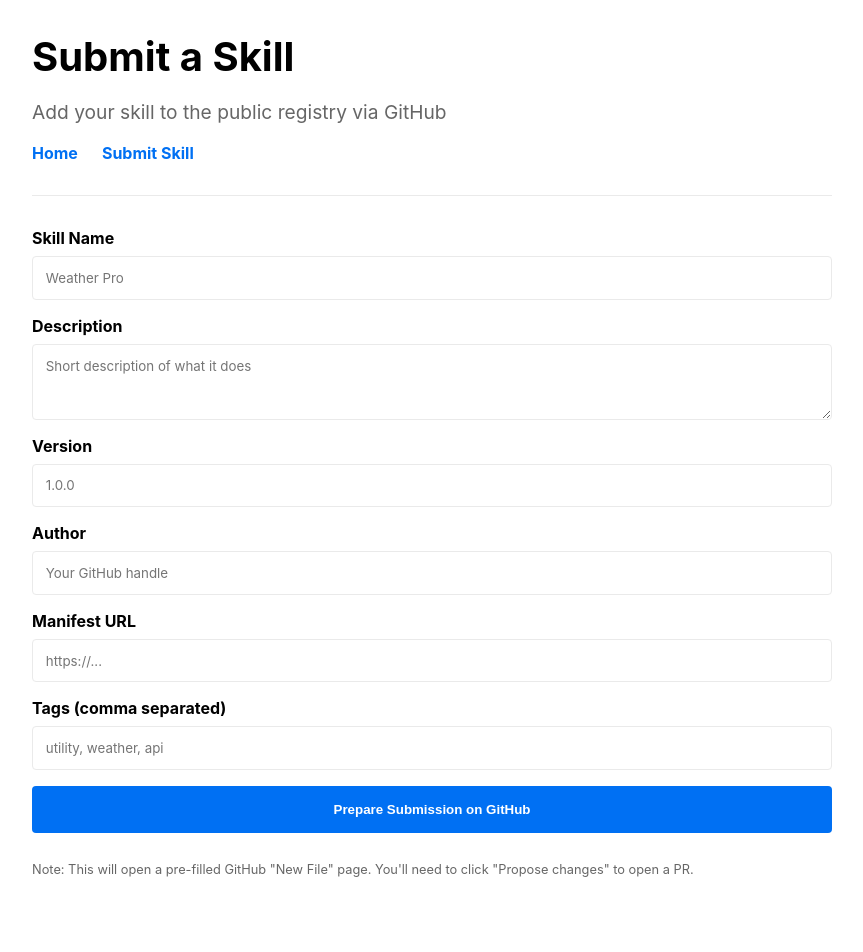
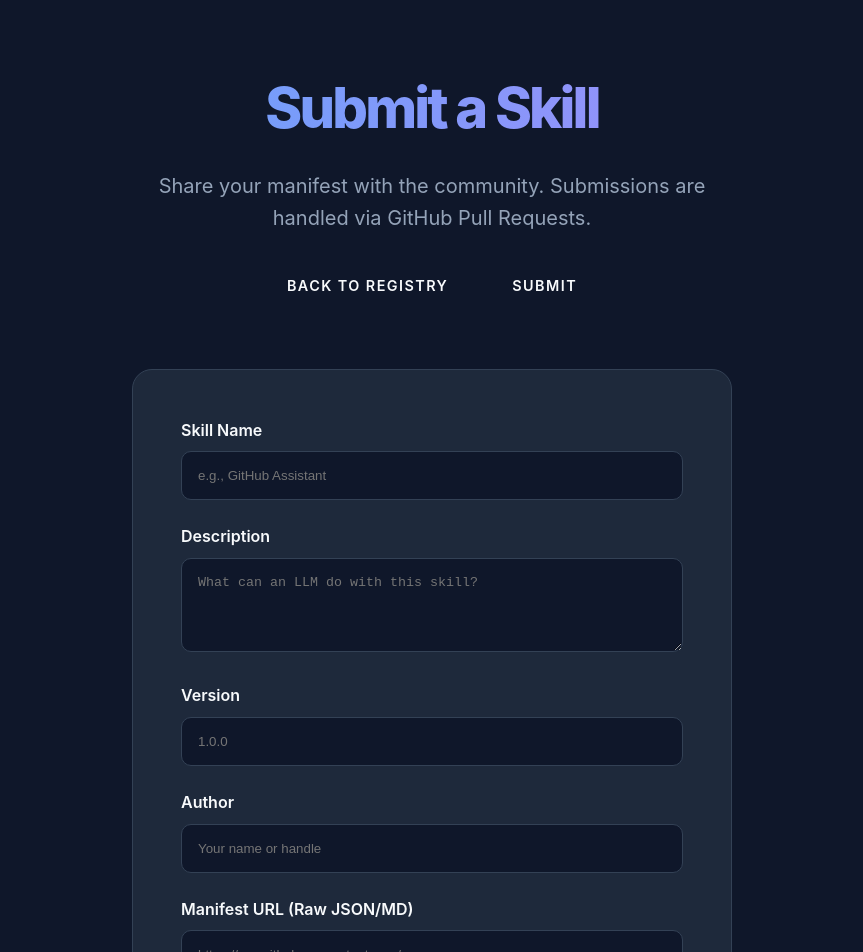
Before and after one commit to kikoso/llm-skills-registry, a Next.js app: page /submit in a window 1280 px wide. Shown: the top 952 px of the page, without its empty margins (208-1071 px from the left). Before the commit the page ends 922 px from the top, so only its background shows below. Built offline with nearby package versions, Linux system fonts and the light colour scheme.

Commit message:
Rebrand to FindSkills.dev and apply professional dark design

```diff
--- a/next.config.mjs
+++ b/next.config.mjs
@@ -2,7 +2,8 @@
 const nextConfig = {
   output: 'export',
   distDir: 'out',
-  basePath: '/llm-skills-registry',
+  // On a custom domain like findskills.dev, we usually don't need a basePath
+  // unless it's hosted in a subdirectory. Assuming root for the new domain.
   images: {
     unoptimized: true,
   },
--- a/package.json
+++ b/package.json
@@ -1,5 +1,5 @@
 {
-  "name": "llm-skills-registry",
+  "name": "findskills-dev",
   "version": "1.0.0",
   "scripts": {
     "dev": "npm run generate-registry && next dev",
--- a/src/pages/submit.js
+++ b/src/pages/submit.js
@@ -2,8 +2,6 @@ import Head from 'next/head';
 import Link from 'next/link';
 
 export default function Submit() {
-  const GITHUB_REPO = 'https://github.com/kikoso/llm-skills-registry/new/main/skills';
-
   const generateGitHubUrl = (e) => {
     e.preventDefault();
     const formData = new FormData(e.target);
@@ -21,15 +19,15 @@ export default function Submit() {
   return (
     <div className="container">
       <Head>
-        <title>Submit Skill - LLM Skills Registry</title>
+        <title>Submit Skill | FindSkills.dev</title>
       </Head>
 
       <header>
         <h1>Submit a Skill</h1>
-        <p className="subtitle">Add your skill to the public registry via GitHub</p>
+        <p className="subtitle">Share your manifest with the community. Submissions are handled via GitHub Pull Requests.</p>
         <nav className="nav">
-          <Link href="/">Home</Link>
-          <Link href="/submit">Submit Skill</Link>
+          <Link href="/">Back to Registry</Link>
+          <Link href="/submit">Submit</Link>
         </nav>
       </header>
 
@@ -37,11 +35,11 @@ export default function Submit() {
         <form className="submit-form" onSubmit={generateGitHubUrl}>
           <div className="form-group">
             <label>Skill Name</label>
-            <input name="name" placeholder="Weather Pro" required />
+            <input name="name" placeholder="e.g., GitHub Assistant" required />
           </div>
           <div className="form-group">
             <label>Description</label>
-            <textarea name="description" placeholder="Short description of what it does" required rows="3" />
+            <textarea name="description" placeholder="What can an LLM do with this skill?" required rows="4" />
           </div>
           <div className="form-group">
             <label>Version</label>
@@ -49,19 +47,25 @@ export default function Submit() {
           </div>
           <div className="form-group">
             <label>Author</label>
-            <input name="author" placeholder="Your GitHub handle" required />
+            <input name="author" placeholder="Your name or handle" required />
           </div>
           <div className="form-group">
-            <label>Manifest URL</label>
-            <input name="manifestUrl" placeholder="https://..." type="url" required />
+            <label>Manifest URL (Raw JSON/MD)</label>
+            <input name="manifestUrl" placeholder="https://raw.githubusercontent.com/..." type="url" required />
+          </div>
+          <div className="form-group">
+            <label>Documentation URL (Optional)</label>
+            <input name="homepageUrl" placeholder="https://github.com/your-repo" type="url" />
           </div>
           <div className="form-group">
             <label>Tags (comma separated)</label>
-            <input name="tags" placeholder="utility, weather, api" />
+            <input name="tags" placeholder="productivity, dev-tools, web" />
           </div>
-          <button type="submit">Prepare Submission on GitHub</button>
-          <p style={{ fontSize: '0.8rem', color: '#666' }}>
-            Note: This will open a pre-filled GitHub "New File" page. You'll need to click "Propose changes" to open a PR.
+
+          <button type="submit" className="submit-btn">Propose Skill on GitHub</button>
+
+          <p style={{ fontSize: '0.85rem', color: 'var(--text-secondary)', marginTop: '1.5rem', textAlign: 'center' }}>
+            This will open a pre-filled GitHub page. Click <strong>"Propose changes"</strong> to initiate a review.
           </p>
         </form>
       </main>
--- a/src/styles/globals.css
+++ b/src/styles/globals.css
@@ -1,192 +1,279 @@
 :root {
-  --primary: #0070f3;
-  --bg: #ffffff;
-  --text: #000000;
-  --gray: #666666;
-  --border: #eaeaea;
+  --primary: #3b82f6;
+  --primary-hover: #2563eb;
+  --bg: #0f172a;
+  --bg-secondary: #1e293b;
+  --text: #f8fafc;
+  --text-secondary: #94a3b8;
+  --border: #334155;
+  --accent: #8b5cf6;
+  --card-shadow: 0 4px 6px -1px rgb(0 0 0 / 0.1), 0 2px 4px -2px rgb(0 0 0 / 0.1);
+}
+
+* {
+  box-sizing: border-box;
 }
 
 body {
   margin: 0;
-  font-family: -apple-system, BlinkMacSystemFont, "Segoe UI", Roboto, "Helvetica Neue", Arial, sans-serif;
+  font-family: 'Inter', -apple-system, BlinkMacSystemFont, "Segoe UI", Roboto, sans-serif;
   background: var(--bg);
+  color: var(--text);
+  line-height: 1.6;
+}
+
+.container {
+  max-width: 1000px;
+  margin: 0 auto;
+  padding: 4rem 2rem;
+}
+
+header {
+  text-align: center;
+  margin-bottom: 4rem;
+}
+
+h1 {
+  font-size: 3.5rem;
+  font-weight: 800;
+  margin: 0;
+  background: linear-gradient(to right, #60a5fa, #a78bfa);
+  -webkit-background-clip: text;
+  -webkit-text-fill-color: transparent;
+  letter-spacing: -0.05em;
+}
+
+.subtitle {
+  color: var(--text-secondary);
+  font-size: 1.25rem;
+  margin-top: 1rem;
+  max-width: 600px;
+  margin-left: auto;
+  margin-right: auto;
+}
+
+.nav {
+  margin-top: 2rem;
+  display: flex;
+  justify-content: center;
+  gap: 2rem;
+}
+
+.nav a {
+  text-decoration: none;
+  color: var(--text);
+  font-weight: 600;
+  font-size: 0.9rem;
+  text-transform: uppercase;
+  letter-spacing: 0.1em;
+  padding: 0.5rem 1rem;
+  border-radius: 6px;
+  transition: background 0.2s;
+}
+
+.nav a:hover {
+  background: var(--bg-secondary);
+}
+
+.filters {
+  margin-bottom: 3rem;
+  display: flex;
+  flex-direction: column;
+  gap: 1.5rem;
+  background: var(--bg-secondary);
+  padding: 2rem;
+  border-radius: 16px;
+  border: 1px solid var(--border);
+}
+
+.search-input {
+  width: 100%;
+  padding: 1.25rem 1.5rem;
+  background: var(--bg);
+  border: 1px solid var(--border);
+  border-radius: 12px;
+  color: white;
+  font-size: 1.1rem;
+  transition: border-color 0.2s, box-shadow 0.2s;
+}
+
+.search-input:focus {
+  outline: none;
+  border-color: var(--primary);
+  box-shadow: 0 0 0 3px rgba(59, 130, 246, 0.2);
+}
+
+.tag-filters {
+  display: flex;
+  flex-wrap: wrap;
+  gap: 0.75rem;
+}
+
+.tag-btn {
+  padding: 0.6rem 1.2rem;
+  background: var(--bg);
+  color: var(--text-secondary);
+  border: 1px solid var(--border);
+  border-radius: 99px;
+  font-size: 0.85rem;
+  font-weight: 500;
+  cursor: pointer;
+  transition: all 0.2s;
+}
+
+.tag-btn:hover {
+  border-color: var(--text-secondary);
   color: var(--text);
 }
 
-.container {
-  max-width: 800px;
-  margin: 0 auto;
-  padding: 2rem;
-}
-
-header {
-  border-bottom: 1px solid var(--border);
-  padding-bottom: 2rem;
-  margin-bottom: 2rem;
-}
-
-h1 {
-  font-size: 2.5rem;
-  margin: 0;
-}
-
-.subtitle {
-  color: var(--gray);
-  font-size: 1.2rem;
+.tag-btn.active {
+  background: var(--primary);
+  border-color: var(--primary);
+  color: white;
 }
 
 .skill-list {
   display: grid;
-  gap: 1.5rem;
+  grid-template-columns: repeat(auto-fill, minmax(300px, 1fr));
+  gap: 2rem;
 }
 
 .skill-card {
+  background: var(--bg-secondary);
   border: 1px solid var(--border);
-  padding: 1.5rem;
-  border-radius: 8px;
-  transition: border-color 0.2s;
+  padding: 2rem;
+  border-radius: 16px;
+  display: flex;
+  flex-direction: column;
+  transition: transform 0.2s, border-color 0.2s;
 }
 
 .skill-card:hover {
+  transform: translateY(-4px);
   border-color: var(--primary);
 }
 
 .skill-name {
   font-size: 1.5rem;
-  font-weight: bold;
-  color: var(--primary);
-  margin-bottom: 0.5rem;
+  font-weight: 700;
+  margin-bottom: 0.75rem;
+  color: white;
+}
+
+.skill-card p {
+  color: var(--text-secondary);
+  font-size: 0.95rem;
+  flex-grow: 1;
+  margin-bottom: 1.5rem;
 }
 
 .tag {
   display: inline-block;
-  background: #f0f0f0;
-  padding: 0.2rem 0.5rem;
-  border-radius: 4px;
-  font-size: 0.8rem;
+  background: rgba(59, 130, 246, 0.1);
+  color: var(--primary);
+  padding: 0.25rem 0.75rem;
+  border-radius: 6px;
+  font-size: 0.75rem;
+  font-weight: 600;
   margin-right: 0.5rem;
-  color: #333;
-}
-
-.nav {
-  margin-top: 1rem;
-}
-
-.nav a {
-  text-decoration: none;
-  color: var(--primary);
-  font-weight: bold;
-  margin-right: 1.5rem;
-}
-
-.submit-form {
-  display: flex;
-  flex-direction: column;
-  gap: 1rem;
-}
-
-.form-group {
-  display: flex;
-  flex-direction: column;
-}
-
-label {
-  font-weight: bold;
   margin-bottom: 0.5rem;
-}
-
-input, textarea {
-  padding: 0.8rem;
-  border: 1px solid var(--border);
-  border-radius: 4px;
-  font-family: inherit;
-}
-
-button {
-  padding: 1rem;
-  background: var(--primary);
-  color: white;
-  border: none;
-  border-radius: 4px;
-  cursor: pointer;
-  font-weight: bold;
-}
-
-.filters {
-  margin-bottom: 2rem;
-  display: flex;
-  flex-direction: column;
-  gap: 1rem;
-}
-
-.search-input {
-  width: 100%;
-  padding: 1rem;
-  border: 1px solid var(--border);
-  border-radius: 8px;
-  font-size: 1.1rem;
-  box-sizing: border-box;
-}
-
-.tag-filters {
-  display: flex;
-  flex-wrap: wrap;
-  gap: 0.5rem;
-}
-
-.tag-btn {
-  padding: 0.5rem 1rem;
-  background: #f0f0f0;
-  color: #333;
-  border-radius: 20px;
-  font-size: 0.9rem;
-  font-weight: 500;
-  transition: all 0.2s;
-  cursor: pointer;
-}
-
-.tag-btn:hover {
-  background: #e0e0e0;
-}
-
-.tag-btn.active {
-  background: var(--primary);
-  color: white;
-}
-
-.results-meta {
-  font-size: 0.9rem;
-  color: var(--gray);
-  margin-bottom: 1rem;
+  text-transform: uppercase;
 }
 
 .skill-actions {
   display: flex;
-  gap: 0.5rem;
-  margin-top: 1rem;
+  flex-wrap: wrap;
+  gap: 0.75rem;
+  margin-top: 1.5rem;
 }
 
 .action-btn {
-  padding: 0.5rem 1rem;
-  border-radius: 4px;
+  padding: 0.75rem 1rem;
+  border-radius: 8px;
   font-size: 0.85rem;
   font-weight: 600;
   text-decoration: none;
   cursor: pointer;
-  transition: opacity 0.2s;
-  border: none;
+  transition: all 0.2s;
+  border: 1px solid var(--border);
+  display: flex;
+  align-items: center;
+  justify-content: center;
 }
 
 .action-btn.primary {
   background: var(--primary);
   color: white;
+  border-color: var(--primary);
+  flex: 2;
+}
+
+.action-btn.primary:hover {
+  background: var(--primary-hover);
 }
 
 .action-btn.secondary {
-  background: #f0f0f0;
-  color: #333;
+  background: transparent;
+  color: var(--text);
+  flex: 1;
 }
 
-.action-btn:hover {
-  opacity: 0.8;
+.action-btn.secondary:hover {
+  background: var(--border);
 }
+
+.footer-meta {
+  margin-top: 1.5rem;
+  padding-top: 1.5rem;
+  border-top: 1px solid var(--border);
+  font-size: 0.8rem;
+  color: var(--text-secondary);
+  display: flex;
+  justify-content: space-between;
+}
+
+.results-meta {
+  margin-bottom: 1.5rem;
+  font-weight: 600;
+  color: var(--text-secondary);
+}
+
+/* Submission Form specific */
+.submit-form {
+  background: var(--bg-secondary);
+  padding: 3rem;
+  border-radius: 20px;
+  border: 1px solid var(--border);
+  max-width: 600px;
+  margin: 0 auto;
+}
+
+.form-group label {
+  display: block;
+  margin-bottom: 0.5rem;
+  font-weight: 600;
+  color: var(--text);
+}
+
+.form-group input, .form-group textarea {
+  width: 100%;
+  background: var(--bg);
+  border: 1px solid var(--border);
+  border-radius: 10px;
+  padding: 1rem;
+  color: white;
+  margin-bottom: 1.5rem;
+}
+
+.submit-btn {
+  width: 100%;
+  padding: 1.25rem;
+  background: var(--primary);
+  color: white;
+  border: none;
+  border-radius: 10px;
+  font-weight: 700;
+  font-size: 1.1rem;
+  cursor: pointer;
+  transition: background 0.2s;
+}
```
Also changed, not shown: src/pages/index.js (+24 -17 lines), 1 other file (tests, documents, lock files or other folders).
